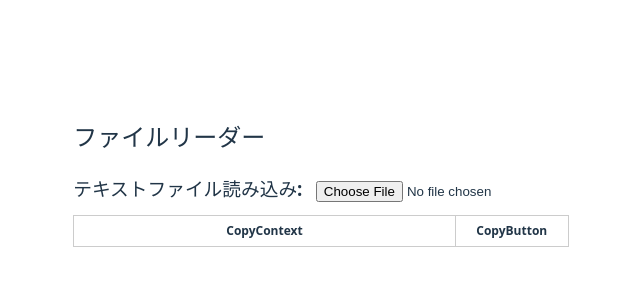
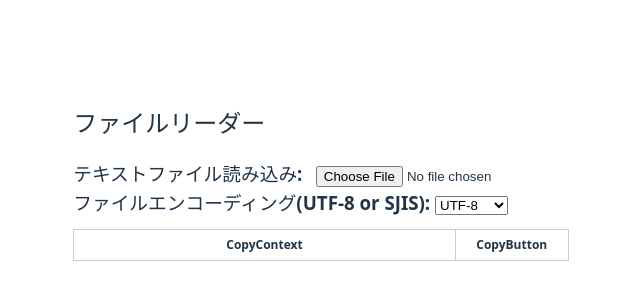
Before and after one commit to decchidechi/browser-clipboard, a React (Vite) app: page / in a window 1280 px wide. Shown: the part 218-518 px from the top of the page, without its empty margins (319-959 px from the left). Built offline with nearby package versions, Linux system fonts and the light colour scheme.

Commit message:
fix: 同一ファイルを選択した際に再レンダリングされない問題の修正

```diff
--- a/src/FileReaderComponent.tsx
+++ b/src/FileReaderComponent.tsx
@@ -20,6 +20,7 @@ const FileReaderComponent: React.FC = () => {
    * 選択されたファイルのエンコーディングを格納するステート。
    * @type {string}
    */
+  const [selectedEncoding, setSelectedEncoding] = useState<string>("UTF-8");
 
   /**
    * ファイルが選択された際のイベントハンドラー。
@@ -29,6 +30,7 @@ const FileReaderComponent: React.FC = () => {
    */
   const handleFileChange = useCallback(
     (event: React.ChangeEvent<HTMLInputElement>) => {
+      const currentInputElement = event.currentTarget; // イベントハンドラ内で参照を保持
       const file = event.target.files?.[0];
 
       if (file) {
@@ -50,13 +52,14 @@ const FileReaderComponent: React.FC = () => {
           setLines([]);
         };
 
-        // ファイルの文字コードが Shift-JIS の可能性も考慮して読み込む
-        const encoding =
-          file.type === "text/plain; charset=Shift_JIS" ? "Shift-JIS" : "UTF-8";
-        reader.readAsText(file, encoding);
+        reader.readAsText(file, selectedEncoding);
+
+        // ファイル処理後にinputの値をリセットする
+        // これにより、同じファイルを再度選択した場合でもonChangeイベントが発火
+        currentInputElement.value = "";
       }
     },
-    [setLines]
+    [setLines, selectedEncoding] // selectedEncoding を依存配列に追加
   );
 
   return (
@@ -69,6 +72,19 @@ const FileReaderComponent: React.FC = () => {
           onChange={handleFileChange}
           className={styles.fileInput}
         />
+        <div className={styles.encodingSelector}>
+          <label htmlFor="encoding-select">
+            ファイルエンコーディング(UTF-8 or SJIS):{" "}
+          </label>
+          <select
+            id="encoding-select"
+            value={selectedEncoding}
+            onChange={(e) => setSelectedEncoding(e.target.value)}
+          >
+            <option value="UTF-8">UTF-8</option>
+            <option value="Shift-JIS">Shift-JIS</option>
+          </select>
+        </div>
         <div className={styles.listContainer}>
           <CopyToClipboardList items={lines} />
         </div>
```
